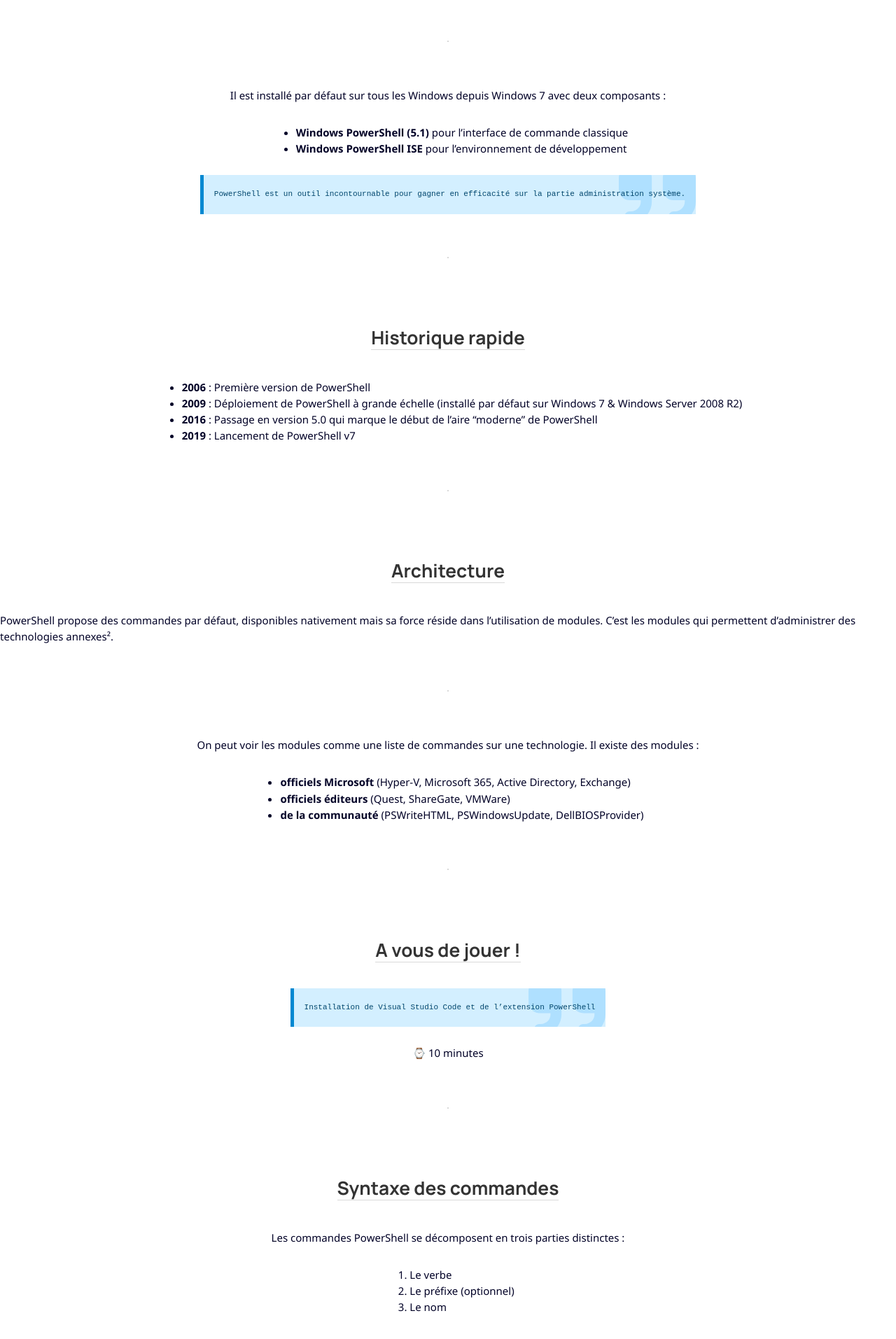
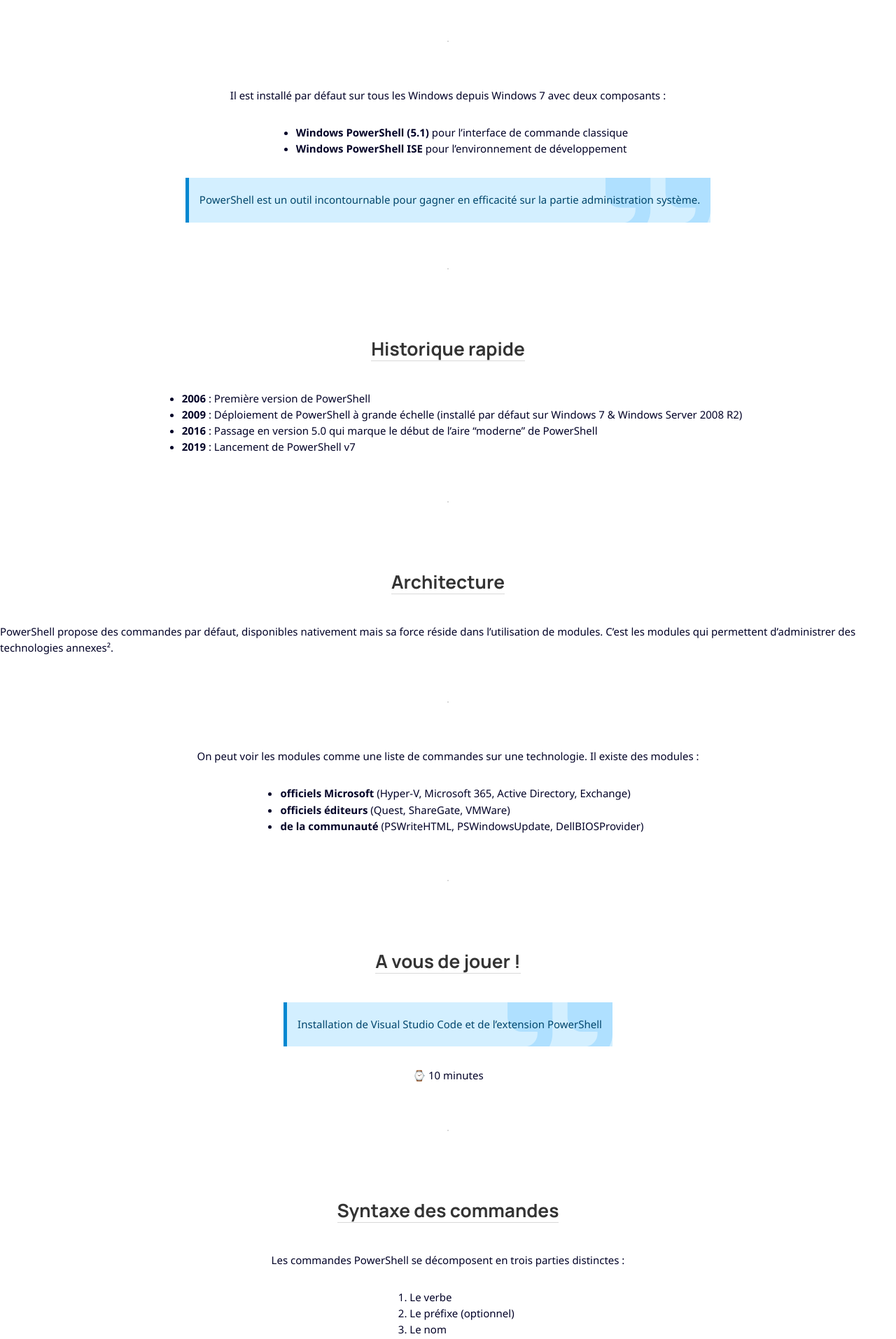
Before and after one commit to leobouard/leobouard.github.io, a Jekyll site: the page built from assets/files/PS101_Cours-formateur.md, in a window 1280 px wide. Shown: the part 446-2359 px from the top of the page at 70% size. Built offline with Jekyll 4.4.1, drawn with Linux system fonts in a browser that asks for light colours; nearby versions of some CDN libraries; some web fonts are replaced; our own code applies the rules of GitHub Pages for plain Markdown files.

Commit message:
Update style.scss

```diff
--- a/assets/css/style.scss
+++ b/assets/css/style.scss
@@ -263,12 +263,16 @@ main {
     div.highlighter-rouge,
     code,
     blockquote {
-        font-family: 'Martian Mono', monospace;
-        font-size: 11px;
         background-position: center right;
         background-repeat: no-repeat;
         background-blend-mode: soft-light;
         background-size: 10em;
+    }
+
+    div.highlighter-rouge,
+    code {
+        font-family: 'Martian Mono', monospace;
+        font-size: 11px;
     }
 
     pre {
```
